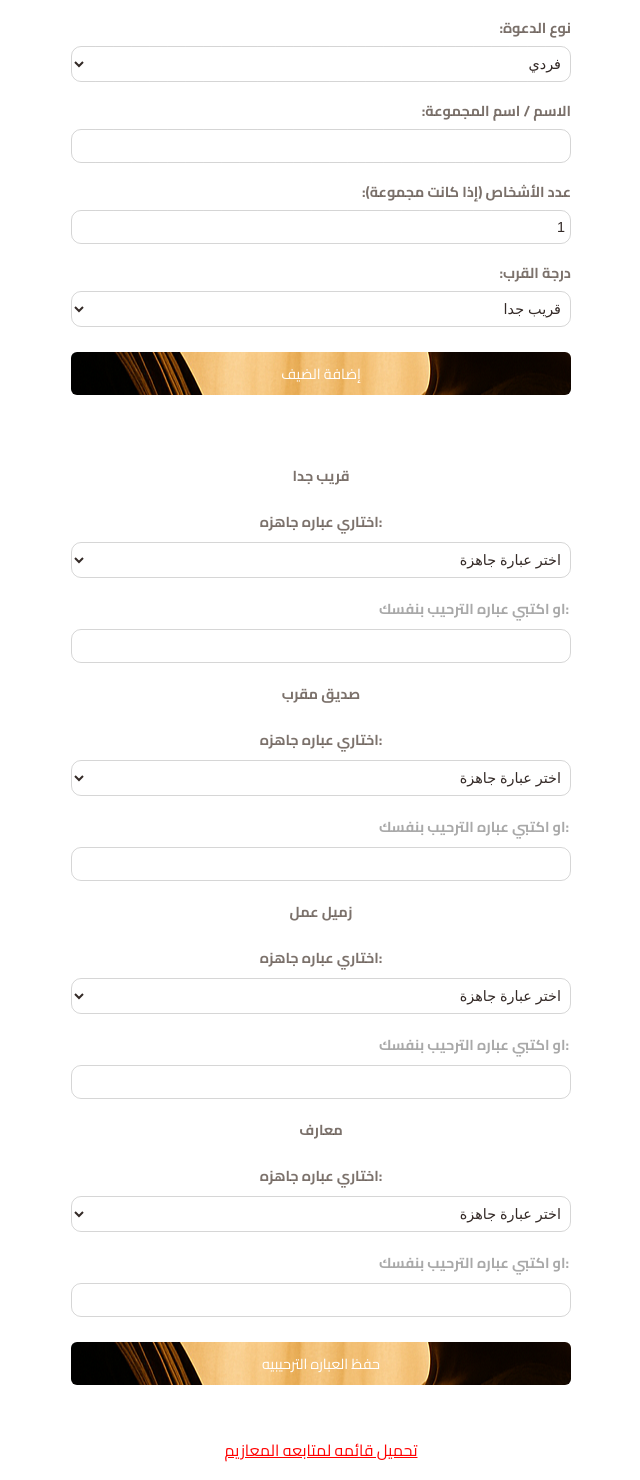
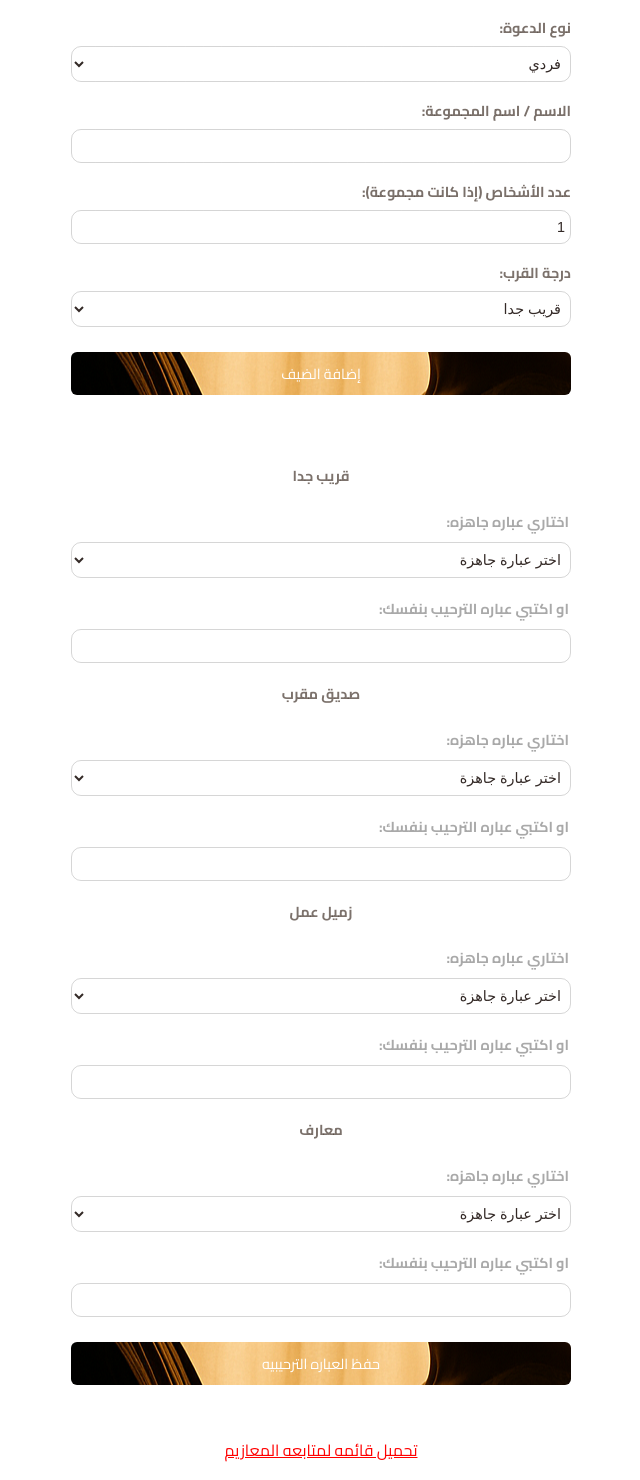
Before and after one commit to weadingguestwebsite1-lab/wedding-guests, a Flask app: page / in a window 1280 px wide. Shown: the part 559-2039 px from the top of the page, without its empty margins (319-959 px from the left). Run offline with Flask 3, Linux system fonts and the light colour scheme; data that the repository does not hold is empty; some libraries are stand-ins or nearby versions.

```diff
--- a/templates/index.html
+++ b/templates/index.html
@@ -200,7 +200,7 @@ tr:hover {
     {% set closeness_types = {1:"قريب جدا", 2:"صديق مقرب", 3:"زميل عمل", 4:"معارف"} %}
     {% for i in range(1,5) %}
       <label class='sublables'>{{ closeness_types[i] }}</label>
-        <label class='sublables'>:اختاري عباره جاهزه</label>
+        <label class='sublabless'>اختاري عباره جاهزه:</label>
       <select name="clos{{i}}_select" id="clos{{i}}_select">
         <option value="">اختر عبارة جاهزة</option>
         {% for option in predefined_options[i] %}
@@ -209,7 +209,7 @@ tr:hover {
           </option>
         {% endfor %}
       </select>
-     <label class='sublabless'>:او اكتبي عباره الترحيب بنفسك</label>
+     <label class='sublabless'>او اكتبي عباره الترحيب بنفسك:</label>
       <input type="text"
              id="clos{{i}}_input"
              name="clos{{i}}_input"
```
